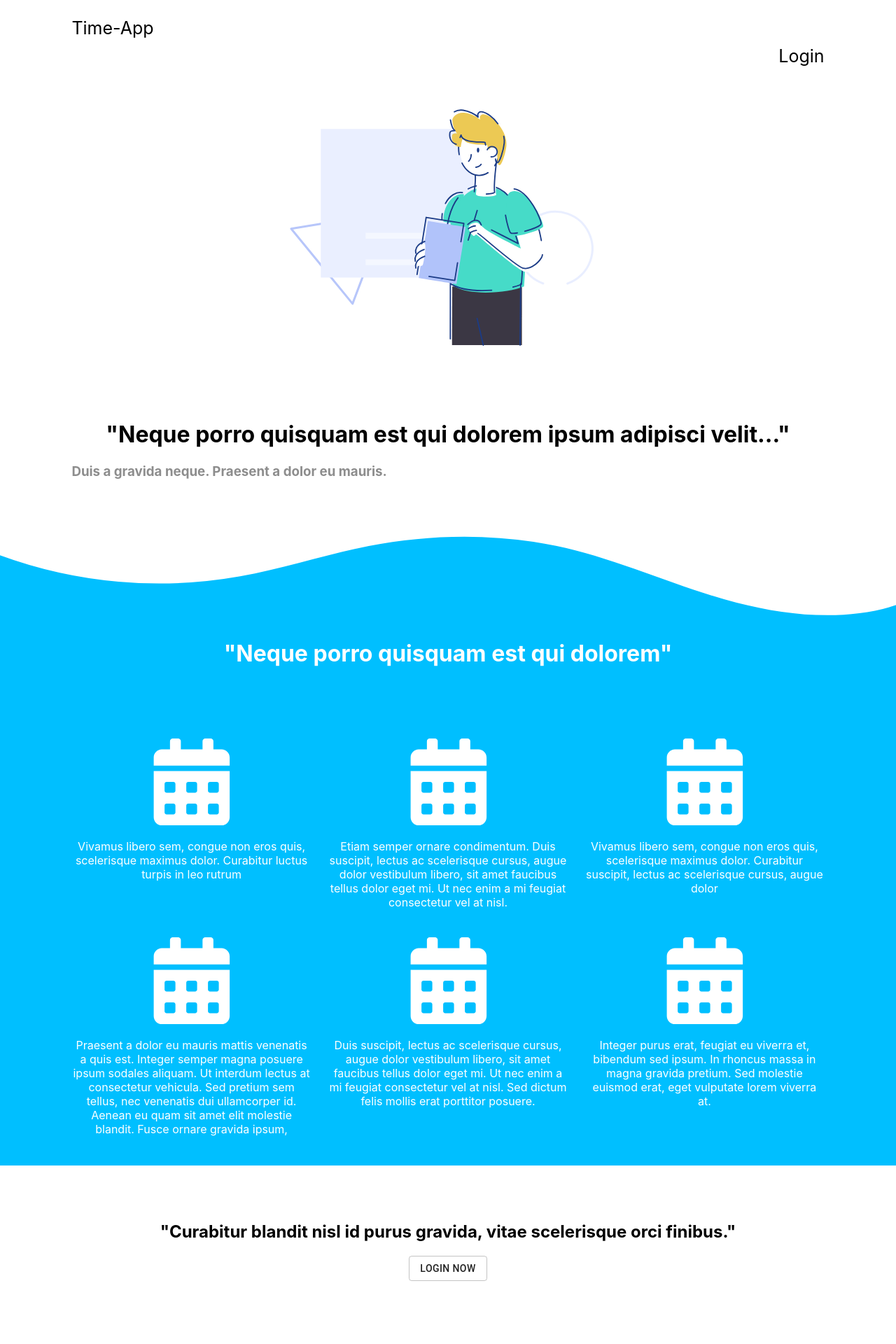
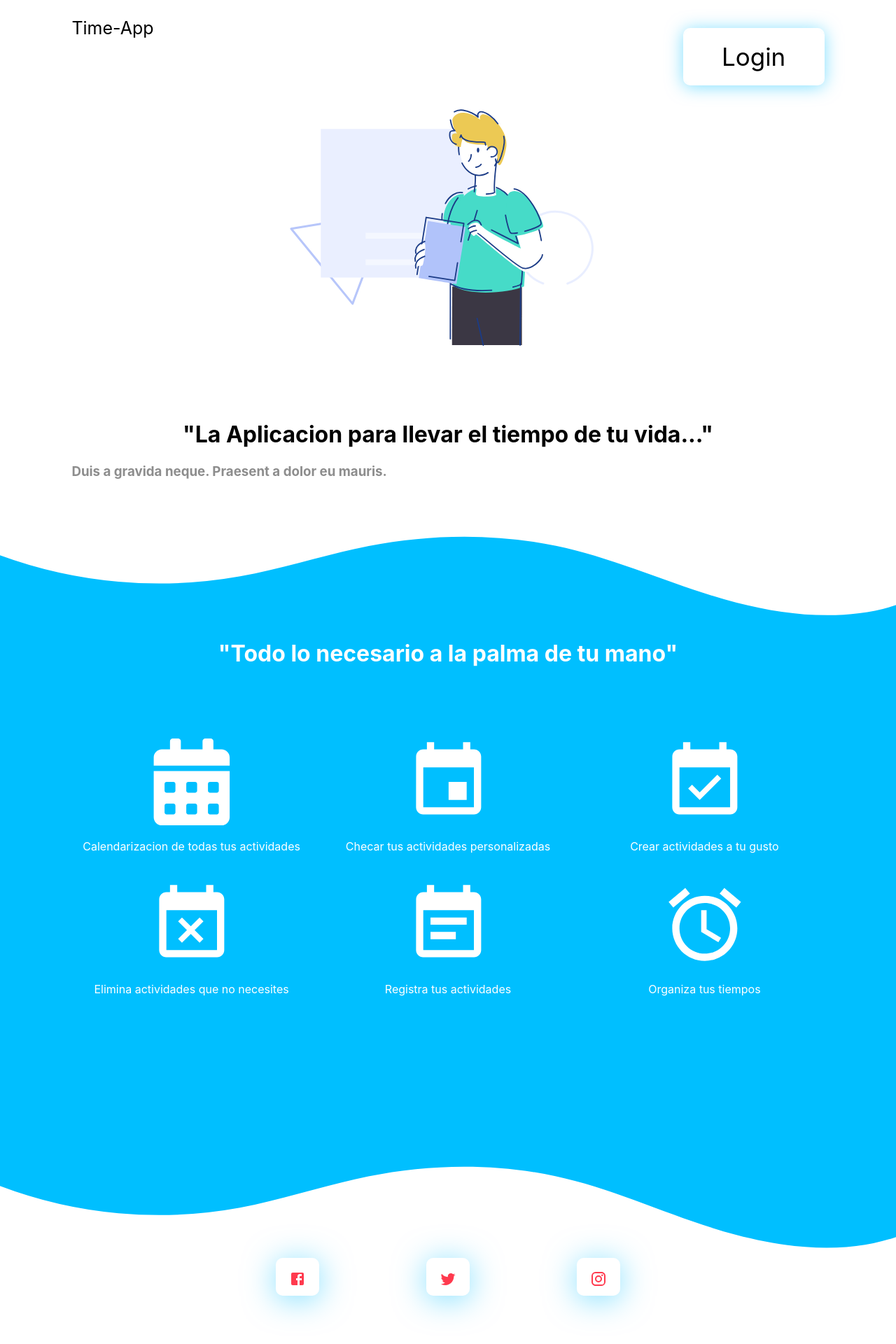
Before and after one commit to uroarm/ProyectoAgenda, a React (Create React App) app: page /landing in a window 1280 px wide. Shown: the top 1920 px of the page at 70% size. Built offline with nearby package versions, Linux system fonts and the light colour scheme.

Commit message:
added media icons, new icons and descriptions, etc

```diff
--- a/package.json
+++ b/package.json
@@ -3,7 +3,8 @@
   "version": "0.1.0",
   "private": true,
   "dependencies": {
-    "@material-ui/core": "^4.11.2",
+    "@material-ui/core": "^4.11.3",
+    "@material-ui/icons": "^4.11.2",
     "@testing-library/jest-dom": "^5.11.6",
     "@testing-library/react": "^11.2.2",
     "@testing-library/user-event": "^12.3.0",
--- a/src/components/header/Header.css
+++ b/src/components/header/Header.css
@@ -35,7 +35,22 @@
 }
 
 .header .rightside .login a {
+  position: relative;
+  width: 200px;
+  height: 80px;
+  display: inline-block;
+  border-radius: 10px;
+  display: flex;
+  justify-content: center;
+  align-items: center;
   text-decoration: none;
-  font-size: 25px;
   color: black;
+  font-size: 35px;
+  border: 1px solid rgba(255, 255, 255, 0.4);
+  border-right: 1px solid rgba(255, 255, 255, 0.2);
+  border-bottom: 1px solid rgba(255, 255, 255, 0.2);
+  box-shadow: 0 2px 25px rgba(0, 191, 255, 0.5);
+  backdrop-filter: blur(2px);
+  transition: 0.5s;
+  overflow: hidden;
 }
--- a/src/components/header/Header.js
+++ b/src/components/header/Header.js
@@ -7,9 +7,9 @@ function Header (){
         <div className="header">
             <div className="leftside">
                 <div className="logo">
-                <Link to="/landing">
+                    <Link to="/landing">
                         <a>Time-App</a>
-                </Link>
+                    </Link>
                 </div>
             </div>
             <div className= "rightside">
@@ -21,7 +21,6 @@ function Header (){
             </div>
         </div>
     )
-
 }
 
 export default Header;
--- /dev/null
+++ b/src/components/media-icons/media-icons.css
@@ -0,0 +1,64 @@
+section {
+  display: flex;
+  justify-content: center;
+  align-items: center;
+}
+
+ul {
+  position: relative;
+  display: flex;
+}
+
+ul li {
+  position: center;
+  list-style: none;
+  margin: 10px;
+}
+
+ul li a {
+  position: relative;
+  width: 80px;
+  height: 80px;
+  display: inline-block;
+  border-radius: 10px;
+  display: flex;
+  justify-content: center;
+  align-items: center;
+  text-decoration: none;
+  color: black;
+  font-size: 2em;
+  border: 1px solid rgba(255, 255, 255, 0.4);
+  border-right: 1px solid rgba(255, 255, 255, 0.2);
+  border-bottom: 1px solid rgba(255, 255, 255, 0.2);
+  box-shadow: 0 5px 45px rgba(0, 0, 0, 0.1);
+  backdrop-filter: blur(2px);
+  transition: 0.5s;
+  overflow: hidden;
+}
+
+ul li a:hover {
+  transform: translateY(-20px);
+}
+
+.icons {
+  width: 60px;
+  height: 80px;
+  display: inline-block;
+  border-radius: 10px;
+  justify-content: center;
+  align-items: center;
+  text-decoration: none;
+  color: black;
+  border: 1px solid rgba(255, 255, 255, 0.4);
+  border-right: 1px solid rgba(255, 255, 255, 0.2);
+  border-bottom: 1px solid rgba(255, 255, 255, 0.2);
+  box-shadow: 0 5px 45px rgba(0, 191, 255, 0.5);
+  backdrop-filter: blur(2px);
+  transition: 0.5s;
+  overflow: hidden;
+}
+
+.icons:hover {
+  /*transform: translateY(-20px);*/
+  transform: scale(2);
+}
--- /dev/null
+++ b/src/components/media-icons/mediaIcons.js
@@ -0,0 +1,53 @@
+import React from 'react';
+import "./media-icons.css";
+import {Link} from 'react-router-dom';
+import Grid from '@material-ui/core/Grid';
+import FacebookIcon from '@material-ui/icons/Facebook';
+import TwitterIcon from '@material-ui/icons/Twitter';
+import InstagramIcon from '@material-ui/icons/Instagram';
+
+function mediaIcons (){
+    return (
+        <Grid container
+            direction="row"
+            justify="center"
+            alignItems="center"
+            spacing={1}>
+
+            <Grid item xs={2}>
+                <Link to="#">
+                    <a className="icons"><FacebookIcon /></a>
+                </Link>
+            </Grid>
+            <Grid item xs={2}>
+                <Link to="#">
+                    <a className="icons"><TwitterIcon /></a>
+                </Link>
+            </Grid>
+            <Grid item xs={2}>
+                <Link to="#">
+                    <a className="icons"><InstagramIcon /></a>
+                </Link>
+            </Grid>
+        </Grid>
+    )
+}
+
+/*
+
+        <container>
+            <ul>
+                <Link to="#">
+                    <li><a><FacebookIcon /></a></li>
+                </Link>
+                <Link to="#">
+                    <li><a><TwitterIcon /></a></li>
+                </Link>
+                <Link to="#">
+                    <li><a><InstagramIcon /></a></li>
+                </Link>
+            </ul>
+        </container>
+        */
+
+export default mediaIcons;
--- a/src/pages/LandingPage.css
+++ b/src/pages/LandingPage.css
@@ -20,6 +20,10 @@
   height: 900px;
   background-color: #00bfff;
   color: white;
+}
+
+.custom-shape-divider-2 {
+  fill: #00bfff;
 }
 
 .custom-shape-divider svg {
@@ -59,7 +63,24 @@
   margin-top: 0;
   color: black;
 }
+
 .boton {
-  border-color: #00bfff;
-  background-color: #00bfff;
+  position: relative;
+  width: 150px;
+  height: 50px;
+  display: inline-block;
+  border-radius: 10px;
+  display: flex;
+  justify-content: center;
+  align-items: center;
+  text-decoration: none;
+  color: black;
+  font-size: 35px;
+  border: 1px solid rgba(255, 255, 255, 0.4);
+  border-right: 1px solid rgba(255, 255, 255, 0.2);
+  border-bottom: 1px solid rgba(255, 255, 255, 0.2);
+  box-shadow: 0 2px 25px rgba(0, 191, 255, 0.5);
+  backdrop-filter: blur(2px);
+  transition: 0.5s;
+  overflow: hidden;
 }
--- a/src/pages/LandingPage.js
+++ b/src/pages/LandingPage.js
@@ -8,6 +8,13 @@ import {FaCalendarAlt} from "react-icons/fa";
 import Grid from '@material-ui/core/Grid';
 import Avatar from '@material-ui/core/Avatar';
 import Button from '@material-ui/core/Button';
+import MediaIcons from "../components/media-icons/mediaIcons"
+
+import EventIcon from '@material-ui/icons/Event';
+import EventAvailableIcon from '@material-ui/icons/EventAvailable';
+import EventBusyIcon from '@material-ui/icons/EventBusy';
+import EventNoteIcon from '@material-ui/icons/EventNote';
+import AccessAlarmIcon from '@material-ui/icons/AccessAlarm';
 
 function LandingPage() {
 
@@ -26,12 +33,12 @@ function LandingPage() {
 
 
     return (
-        <div>
+        <div class="divd">
             <Header></Header>
             <div className="hero" ref={container}/>
 
             <div className="phrase">
-                <h1>"Neque porro quisquam est qui dolorem ipsum adipisci velit..."</h1>
+                <h1>"La Aplicacion para llevar el tiempo de tu vida..."</h1>
                 <h3 className="subtitle">Duis a gravida neque. Praesent a dolor eu mauris.</h3>
             </div>
 
@@ -40,45 +47,48 @@ function LandingPage() {
                 <path d="M321.39,56.44c58-10.79,114.16-30.13,172-41.86,82.39-16.72,168.19-17.73,250.45-.39C823.78,31,906.67,72,985.66,92.83c70.05,18.48,146.53,26.09,214.34,3V0H0V27.35A600.21,600.21,0,0,0,321.39,56.44Z" class="shape-fill"></path>
                 </svg>
 
-                <h1>"Neque porro quisquam est qui dolorem"</h1>
+                <h1>"Todo lo necesario a la palma de tu mano"</h1>
                 <Grid container className="grids" spacing={3}>
                     <Grid item xs={4}>
                         <FaCalendarAlt/>
-                        <p>Vivamus libero sem, congue non eros quis, scelerisque maximus dolor. Curabitur luctus turpis in leo rutrum</p>
+                        <p>Calendarizacion de todas tus actividades</p>
                     </Grid>
                     <Grid item xs={4}>
-                        <FaCalendarAlt/>
-                        <p>Etiam semper ornare condimentum. Duis suscipit, lectus ac scelerisque cursus, augue dolor vestibulum libero, sit amet faucibus tellus dolor eget mi. Ut nec enim a mi feugiat consectetur vel at nisl.</p>
+                        <EventIcon/>
+                        <p>Checar tus actividades personalizadas</p>
                     </Grid>
                     <Grid item xs={4}>
-                        <FaCalendarAlt/>
-                        <p>Vivamus libero sem, congue non eros quis, scelerisque maximus dolor. Curabitur suscipit, lectus ac scelerisque cursus, augue dolor</p>
+                        <EventAvailableIcon/>
+                        <p>Crear actividades a tu gusto</p>
                     </Grid>
                     <Grid item xs={4}>
-                        <FaCalendarAlt/>
-                        <p>Praesent a dolor eu mauris mattis venenatis a quis est. Integer semper magna posuere ipsum sodales aliquam. Ut interdum lectus at consectetur vehicula. Sed pretium sem tellus, nec venenatis dui ullamcorper id. Aenean eu quam sit amet elit molestie blandit. Fusce ornare gravida ipsum,</p>
+                        <EventBusyIcon/>
+                        <p>Elimina actividades que no necesites</p>
                     </Grid>
                     <Grid item xs={4}>
-                        <FaCalendarAlt/>
-                        <p>Duis suscipit, lectus ac scelerisque cursus, augue dolor vestibulum libero, sit amet faucibus tellus dolor eget mi. Ut nec enim a mi feugiat consectetur vel at nisl. Sed dictum felis mollis erat porttitor posuere.</p>
+                        <EventNoteIcon/>
+                        <p>Registra tus actividades</p>
                     </Grid>
                     <Grid item xs={4}>
-                        <FaCalendarAlt/>
-                        <p>Integer purus erat, feugiat eu viverra et, bibendum sed ipsum. In rhoncus massa in magna gravida pretium. Sed molestie euismod erat, eget vulputate lorem viverra at.</p>
+                        <AccessAlarmIcon/>
+                        <p>Organiza tus tiempos</p>
                     </Grid>
                 </Grid>
-
+            </div>
+            <div class="custom-shape-divider-2">
+                <svg data-name="Layer 1" xmlns="http://www.w3.org/2000/svg" viewBox="0 0 1200 120" preserveAspectRatio="none">
+                <path d="M321.39,56.44c58-10.79,114.16-30.13,172-41.86,82.39-16.72,168.19-17.73,250.45-.39C823.78,31,906.67,72,985.66,92.83c70.05,18.48,146.53,26.09,214.34,3V0H0V27.35A600.21,600.21,0,0,0,321.39,56.44Z" class="shape-fill"></path>
+                </svg>
             </div>
 
-
             <div className="review">
-
+                <MediaIcons />
                 <div className="login">
-                    <h2>"Curabitur blandit nisl id purus gravida, vitae scelerisque orci finibus." </h2>
+                    <h2>Que esperas?, registrate ahora! </h2>
                     <Link to="/Login">
-                    <Button variant="outlined" color="#00bfff" className="boton">
-                         Login Now
-                    </Button>
+                        <Button className="boton">
+                            Login Now
+                        </Button>
                     </Link>
                 </div>
             </div>
```
Also changed, not shown: 2 other files (tests, documents, lock files or other folders).
